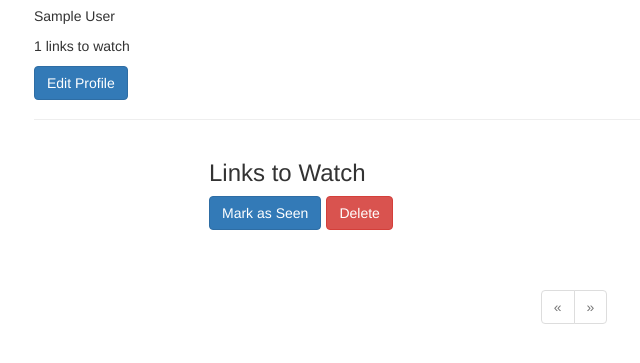
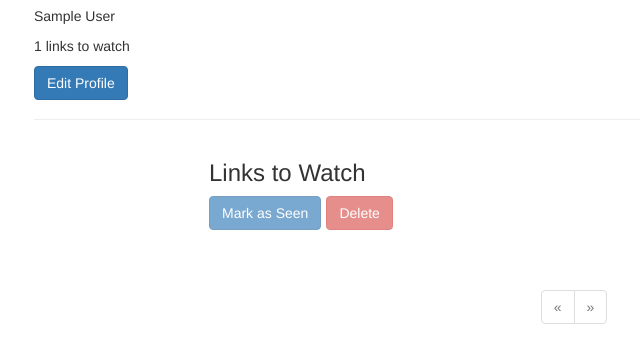
Before and after one commit to ueg1990/towatchlist, a Flask app: a page that uses app/templates/base.html in a window 1280 px wide. Shown: the part 156-519 px from the top of the page, without its empty margins (36-676 px from the left). Run offline with Flask 2, Linux system fonts and the light colour scheme; a user stored in the database is signed in; tables that the repository leaves empty hold one stand-in row (values such as "Sample post"); some libraries are stand-ins or nearby versions.

Commit message:
Define js stuff for buttons

```diff
--- a/app/static/towatchlist.js
+++ b/app/static/towatchlist.js
@@ -1,3 +1,13 @@
+$('document').ready(function(){
+	var checkboxes = $("input[type='checkbox']")
+	checkboxes.click(function() {
+		$('#seen').prop('disabled', !checkboxes.is(":checked"));
+		$('#delete').prop('disabled', !checkboxes.is(":checked"));
+	});
+
+});
+
+
 function onClickSeen() {
 	/* declare an checkbox array */
 	var chkArray = [];
--- a/app/templates/base.html
+++ b/app/templates/base.html
@@ -4,7 +4,6 @@
 {% block head %}
 {{ super() }}
 <link rel="stylesheet" type="text/css" href="{{ url_for('static', filename='styles.css') }}">
-<script type="text/javascript" src="{{ url_for('static', filename='towatchlist.js') }}"></script>
 {% endblock %}
 
 {% block navbar %}
@@ -55,4 +54,7 @@
     {% endfor %}
 	{% block page_content %}{% endblock %}
 </div>
+{% block scripts %}{{ super() }}
+	<script type="text/javascript" src="{{ url_for('static', filename='towatchlist.js') }}"></script>
+{%- endblock scripts %}
 {% endblock %}
--- a/app/templates/user.html
+++ b/app/templates/user.html
@@ -29,8 +29,8 @@
         </h3>
         {% if user == current_user %}
             <div class="btn-toolbar">
-                <button type="button" class="btn btn-primary" onclick="onClickSeen()">Mark as Seen</button>
-                <button type="button" class="btn btn-danger" onclick="onClickDelete()">Delete</button>
+                <button type="button" class="btn btn-primary" onclick="onClickSeen()" id="seen" disabled>Mark as Seen</button>
+                <button type="button" class="btn btn-danger" onclick="onClickDelete()" id="delete" disabled>Delete</button>
             </div>
         {% endif %}
         <br>
```
